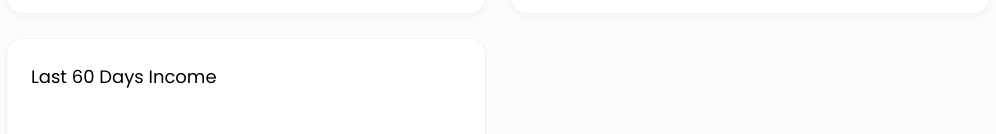
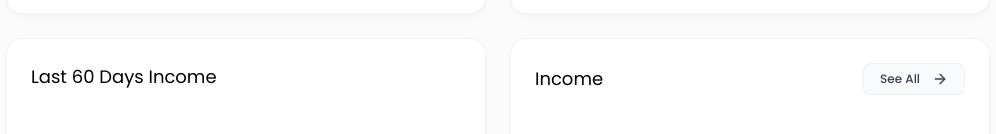
Before and after one commit to MohamedArshath10/Fintrackr-Expense_tracking, a React (Vite) app in the folder Frontend/: page /dashboard in a window 1280 px wide. Shown: the part 1063-1197 px from the top of the page, without its empty margins (270-1266 px from the left). Built offline with nearby package versions, Linux system fonts and the light colour scheme; sample sign-in values are in the browser's storage.

Commit message:
Working on Dashboard and completed

```diff
--- /dev/null
+++ b/Frontend/src/Components/Dashboard/RecentIncome.jsx
@@ -0,0 +1,31 @@
+import React from 'react'
+import {LuArrowRight} from 'react-icons/lu'
+import {moment} from 'moment'
+import TransactionInfoCard from '../Cards/TransactionInfoCard'
+
+const RecentIncome = ({transactions, onSeeMore}) => {
+  return (
+    <div className='card'>
+        <div className='flex items-center justify-between'>
+            <h5 className='text-lg'>Income</h5>
+            <button className='card-btn' onClick={onSeeMore}>See All <LuArrowRight className='text-base'/> </button>
+        </div>
+
+        <div className='mt-6'>
+            {transactions?.slice(0,5)?.map((item) => (
+              <TransactionInfoCard
+                key={item._id}
+                title={item.source}
+                icon={item.icon}
+                date={moment(item.date).format("DD MM YYYY")}
+                amount={item.amount}
+                type="income"
+                hideDeleteBtn
+              />
+            ))}
+        </div>
+    </div>
+  )
+}
+
+export default RecentIncome
--- a/Frontend/src/Pages/Dashboard/Home.jsx
+++ b/Frontend/src/Pages/Dashboard/Home.jsx
@@ -13,6 +13,7 @@
 import ExpenseTransactions from '../../Components/Dashboard/ExpenseTransactions'
 import Last30DaysExpenses from '../../Components/Dashboard/last30DaysExpenses'
 import RecentIncomeWithChart from '../../Components/Dashboard/RecentIncomeWithChart'
+import RecentIncome from '../../Components/Dashboard/RecentIncome'
 
 const Home = () => {
   useUserAuth()
@@ -92,6 +93,10 @@
             data={dashboardData?.last60DaysIncome?.transactions?.slice(0, 4) || []}
             totalIncome={dashboardData?.totalIncome || 0}
           />
+          <RecentIncome
+            transactions={dashboardData?.last60DaysIncome?.transactions || []}
+            onSeeMore={() => navigate("/income")}
+          />
         </div>
       </div>
     </DashboardLayout>
```
